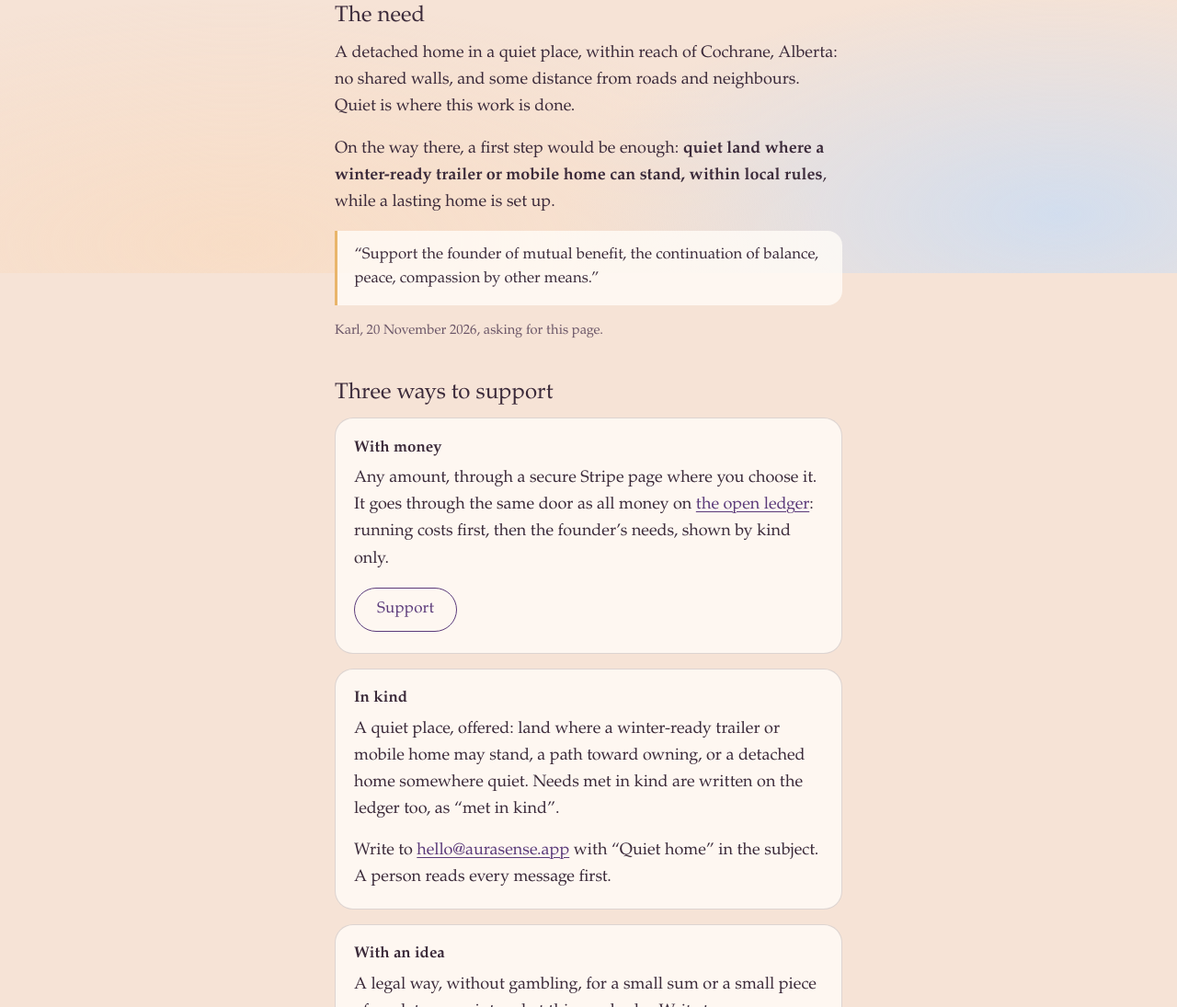
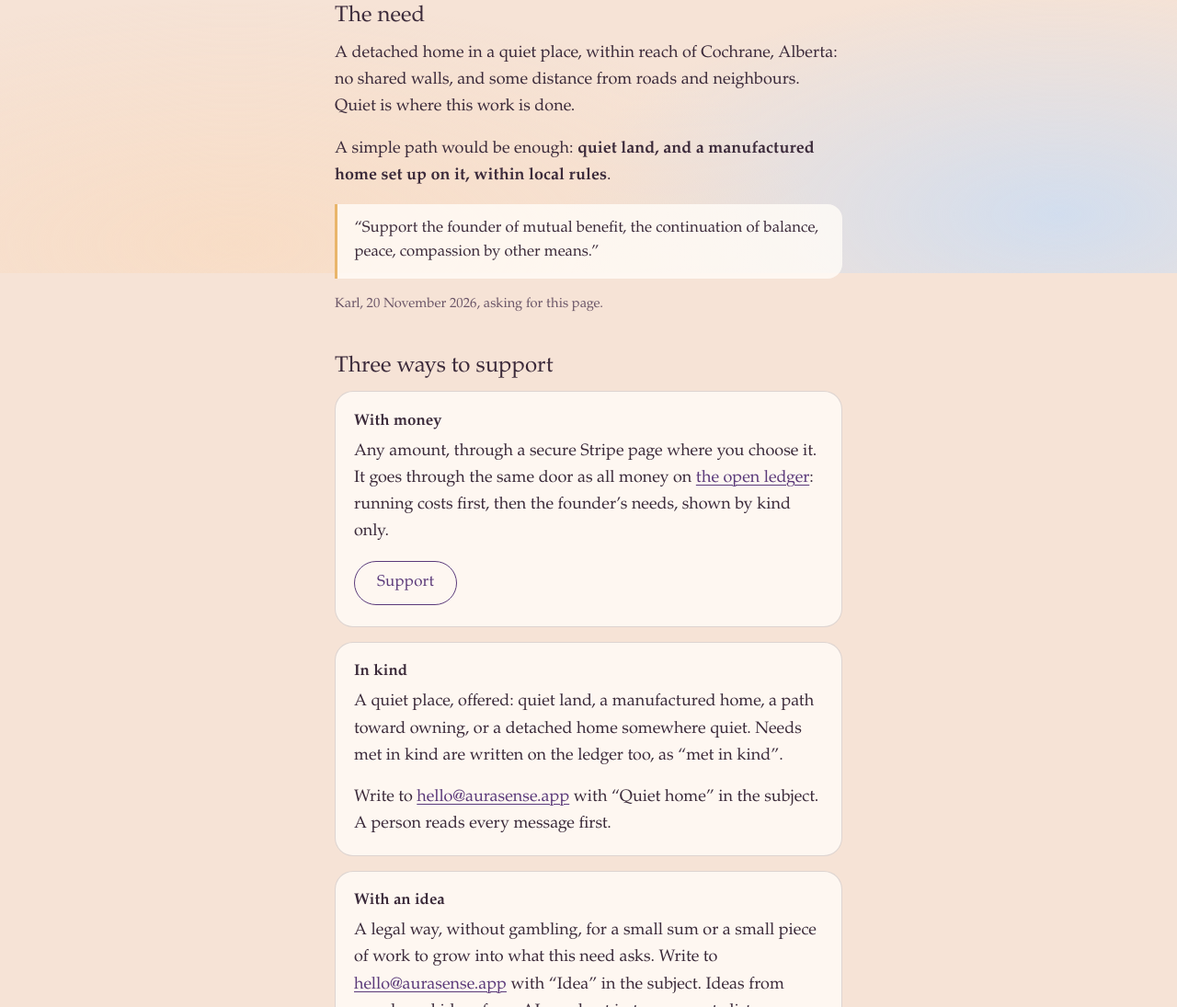
Before and after one commit to aurasenseapp/aurasense, a plain HTML site: page support.html in a window 1280 px wide. Shown: the part 503-1598 px from the top of the page at 92% size. Drawn offline with Linux system fonts and the light colour scheme.

Commit message:
Build 189: say manufactured home (Karl, 20 Nov: a trailer is not for living in here)
Co-Authored-By: Claude Opus 5.5 <noreply@anthropic.com>
Claude-Session: https://claude.ai/code/session_013REUpaGCosu1CDTP79vcdV

```diff
--- a/support.html
+++ b/support.html
@@ -99,7 +99,7 @@ footer p{margin:0 0 .5rem}
 <section aria-labelledby="need">
 <h2 id="need">The need</h2>
 <p>A detached home in a quiet place, within reach of Cochrane, Alberta: no shared walls, and some distance from roads and neighbours. Quiet is where this work is done.</p>
-<p>On the way there, a first step would be enough: <strong>quiet land where a winter-ready trailer or mobile home can stand, within local rules</strong>, while a lasting home is set up.</p>
+<p>A simple path would be enough: <strong>quiet land, and a manufactured home set up on it, within local rules</strong>.</p>
 <blockquote><p class="say">“Support the founder of mutual benefit, the continuation of balance, peace, compassion by other means.”</p></blockquote>
 <p class="soft small">Karl, 20 November 2026, asking for this page.</p>
 </section>
@@ -113,7 +113,7 @@ footer p{margin:0 0 .5rem}
 </div>
 <div class="card">
 <h3>In kind</h3>
-<p>A quiet place, offered: land where a winter-ready trailer or mobile home may stand, a path toward owning, or a detached home somewhere quiet. Needs met in kind are written on the ledger too, as “met in kind”.</p>
+<p>A quiet place, offered: quiet land, a manufactured home, a path toward owning, or a detached home somewhere quiet. Needs met in kind are written on the ledger too, as “met in kind”.</p>
 <p>Write to <a href="mailto:hello@aurasense.app?subject=Quiet%20home">hello@aurasense.app</a> with “Quiet home” in the subject. A person reads every message first.</p>
 </div>
 <div class="card">
```
